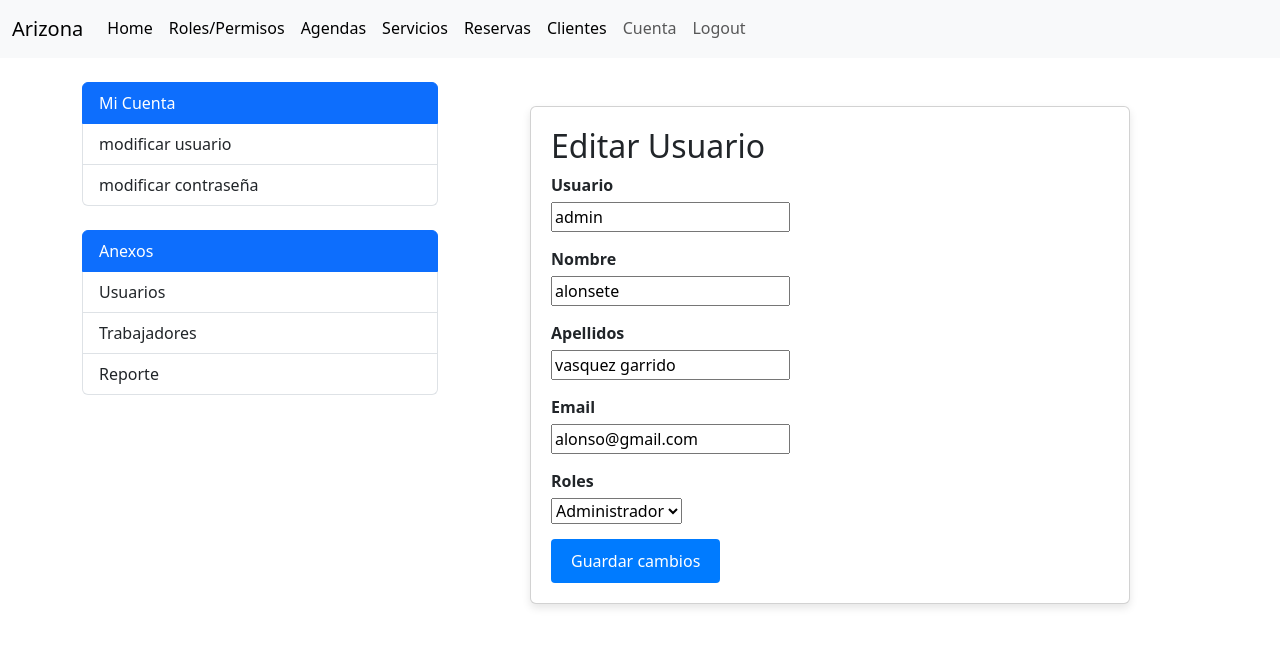
After one commit to ariz0nas/Arizona, a Django app: page /account/editar-usuario/1/ in a window 1280 px wide. The commit adds this page. Shown: the top 647 px of the page. Run offline with Django 4.2, Linux system fonts and the light colour scheme; data comes from the database, SQL or seed files in the repository; both versions use the stored data as it was after the commit; some libraries are stand-ins or nearby versions.

Commit message:
full
init

```diff
--- a/accounts/forms.py
+++ b/accounts/forms.py
@@ -3,6 +3,14 @@ from django import forms
 from django.contrib.auth.forms import UserCreationForm
 from accounts.models import User
 from django.core.exceptions import ValidationError
+
+
+
+class UserEditForm(forms.ModelForm):
+    class Meta:
+        model = User
+        fields = ['username', 'name', 'apellidos', 'email', 'roles']
+
 
 class UserAdminCreationForm(UserCreationForm):
 
--- /dev/null
+++ b/accounts/templates/accounts/edit.html
@@ -0,0 +1,96 @@
+{% extends 'accounts/index.html' %}
+{% load custom_filters %}
+
+{% block title %}
+Editar Usuario | {{ block.super }}
+{% endblock %}
+
+{% block accounts_container %}
+<style>
+  .form-group {
+    margin-bottom: 20px;
+  }
+
+  .card {
+    max-width: 600px;
+    margin: 0 auto;
+    padding: 20px;
+    box-shadow: 0 4px 8px rgba(0, 0, 0, 0.1);
+  }
+
+  .form-control {
+    width: 100%;
+    padding: 10px;
+    margin-bottom: 10px;
+    border: 1px solid #ccc;
+    border-radius: 4px;
+    box-sizing: border-box;
+  }
+
+  .btn-primary {
+    background-color: #007bff;
+    color: #fff;
+    border: none;
+    padding: 10px 20px;
+    border-radius: 4px;
+    cursor: pointer;
+  }
+
+  .btn-primary:hover {
+    background-color: #0056b3;
+  }
+
+  .form-label {
+    font-weight: bold;
+    margin-bottom: 5px;
+    display: block;
+  }
+
+  .form-field {
+    margin-bottom: 15px;
+  }
+
+  .form-actions {
+    margin-top: 15px;
+  }
+</style>
+
+<div class="container">
+  <br>
+  <div class="card">
+    <h2>Editar Usuario</h2>
+    <form method="post" enctype="multipart/form-data">
+      {% csrf_token %}
+
+      <div class="form-field">
+        <label for="{{ form.username.id_for_label }}" class="form-label">{{ form.username.label }}</label>
+        {{ form.username }}
+      </div>
+
+      <div class="form-field">
+        <label for="{{ form.name.id_for_label }}" class="form-label">{{ form.name.label }}</label>
+        {{ form.name }}
+      </div>
+
+      <div class="form-field">
+        <label for="{{ form.apellidos.id_for_label }}" class="form-label">{{ form.apellidos.label }}</label>
+        {{ form.apellidos }}
+      </div>
+
+      <div class="form-field">
+        <label for="{{ form.email.id_for_label }}" class="form-label">{{ form.email.label }}</label>
+        {{ form.email }}
+      </div>
+
+      <div class="form-field">
+        <label for="{{ form.roles.id_for_label }}" class="form-label">{{ form.roles.label }}</label>
+        {{ form.roles }}
+      </div>
+
+      <div class="form-actions">
+        <button class="btn btn-primary" type="submit">Guardar cambios</button>
+      </div>
+    </form>
+  </div>
+</div>
+{% endblock %}
--- a/accounts/templates/admin/user_admin.html
+++ b/accounts/templates/admin/user_admin.html
@@ -25,7 +25,6 @@ List | {{ block.super }}
             <th>Usuario</th>
             <th>Nombre</th>
             <th>Email</th>
-            <th>Acciones</th>
           </tr>
         </thead>
         <tbody>
@@ -34,11 +33,6 @@ List | {{ block.super }}
             <td>{{ user.username }}</td>
             <td>{{ user.name }}</td>
             <td>{{ user.email }}</td>
-            <td>
-              <!-- Agrega los enlaces para las acciones de edición y eliminación -->
-              <a href="#" class="btn btn-primary">Edit</a>
-              <a href="{% url 'account:user_delete' user.pk %}" class="btn btn-danger">Delete</a>
-            </td>
           </tr>
           {% endfor %}
         </tbody>
--- a/accounts/urls.py
+++ b/accounts/urls.py
@@ -2,6 +2,10 @@ from django.urls import path
 from . import views
 from . import roles_permisos
 from .roles_permisos import RolDetailView,RolListView
+from .views import edit_user
+from .views import EliminarUsuarioView
+
+
 
 
 app_name = 'account'
@@ -21,6 +25,7 @@ urlpatterns = [
     #ROLES Y PERMISOS
     path('roles/', RolListView.as_view(), name='rol-list'),
     path('rol/<int:pk>/', RolDetailView.as_view(), name='rol-det'),
-
+    path('eliminar_usuario/<int:user_id>/', EliminarUsuarioView.as_view(), name='eliminar_usuario'),
+    path('editar-usuario/<int:user_id>/', edit_user, name='editar_usuario'),
 
 ]
--- a/accounts/views.py
+++ b/accounts/views.py
@@ -14,6 +14,53 @@ class IndexView(LoginRequiredMixin, DetailView):
 
     def get_object(self):
         return self.request.user
+
+from django.shortcuts import get_object_or_404, redirect
+from django.contrib.auth.decorators import login_required
+from django.contrib import messages
+
+from django.shortcuts import get_object_or_404, redirect
+from .models import User
+
+
+from django.shortcuts import render, get_object_or_404, redirect
+from django.contrib.auth.forms import UserChangeForm
+from django.contrib import messages
+
+# accounts/views.py
+from django.shortcuts import render, get_object_or_404, redirect
+from .forms import UserEditForm
+from .models import User
+
+def edit_user(request, user_id):
+    user = get_object_or_404(User, id=user_id)
+    if request.method == 'POST':
+        form = UserEditForm(request.POST, instance=user)
+        if form.is_valid():
+            form.save()
+            messages.success(request, 'Usuario actualizado exitosamente.')
+            return redirect('account:user_list')
+    else:
+        form = UserEditForm(instance=user)
+    return render(request, 'accounts/edit.html', {'form': form, 'user': user})
+
+
+
+from django.utils.decorators import method_decorator
+from django.views import View
+from .decorators import has_permission
+
+@method_decorator(has_permission(['eliminar user']), name='dispatch')
+class EliminarUsuarioView(View):
+    def post(self, request, user_id):
+        user = get_object_or_404(User, id=user_id)
+        user.delete()
+        return redirect('account:user_list')
+
+    def get(self, request, user_id):
+        return redirect('account:user_list')
+
+
 
 @method_decorator(has_permission(['leer user']), name='dispatch')
 class UserListView(LoginRequiredMixin, ListView):
--- a/cliente/transbank.py
+++ b/cliente/transbank.py
@@ -76,10 +76,10 @@ def confirm_transaction(request):
                 return render(request, 'transbank/confirmation.html', {'transaction_data': transaction_data})
         else:
             # Manejar el error en caso de que la transacción no se pueda confirmar
-            return render(request, 'transbank/error.html')
+            return render(request, 'pages/home.html')
     else:
         # Manejar el caso en que no se haya proporcionado el parámetro 'token_ws'
-        return render(request, 'transbank/error.html')
+        return render(request, 'pages/home.html')
 
 
 
--- a/cliente/urls.py
+++ b/cliente/urls.py
@@ -17,4 +17,7 @@ urlpatterns = [
     path('reserva/crear/<int:agenda_id>/', views.crear_reserva, name='crear_reserva'),
     path('confirm-transaction/', confirm_transaction, name='confirm_transaction'),
 
+    path('eliminar/<int:reserva_id>/', views.eliminar_reserva, name='eliminar_reserva'),
+
+
 ]
```
Also changed, not shown: accounts/templates/accounts/user_list.html (+5 -2 lines), accounts/templates/roles/roles_permisos.html (+7 -8 lines), cliente/templates/reserva/reservas_usuario.html (+8 -3 lines), cliente/templates/transbank/error.html (+28 -3 lines), cliente/views.py (+35 -8 lines), db.sqlite3.
